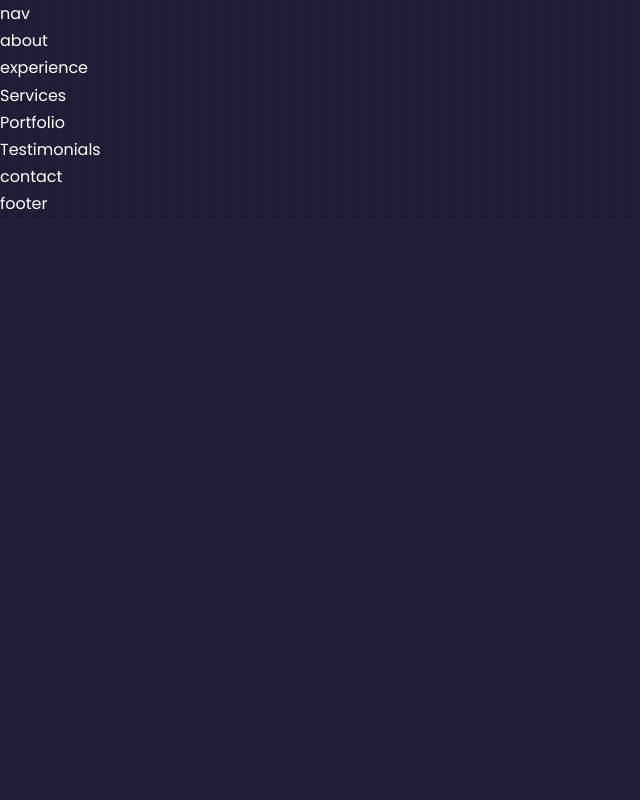
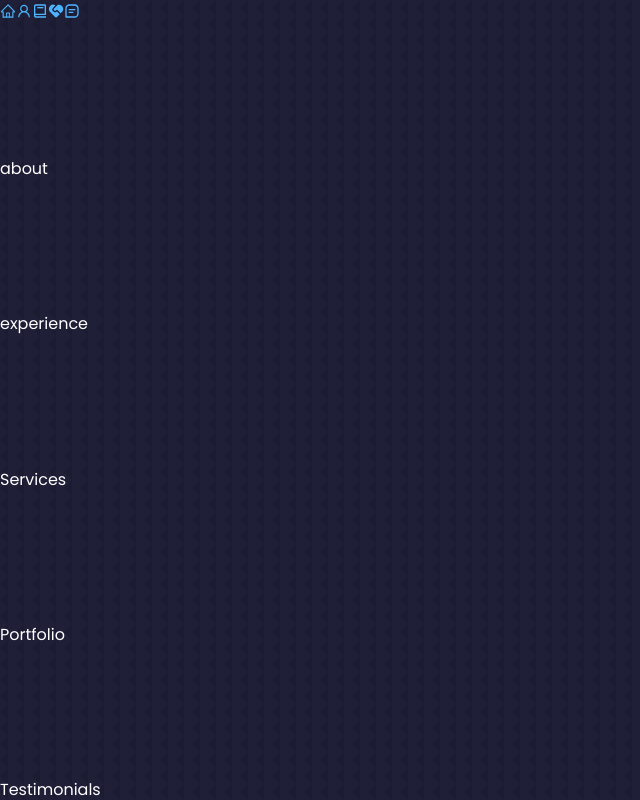
Before and after one commit to nipunakaushan/portfolio-style-01, a React (Create React App) app: page / in a window 1280 px wide. Shown: the part 800-1600 px from the top of the page, without its empty margins (0-640 px from the left). Before the commit the page ends 1018 px from the top, so only its background shows below. Built offline with nearby package versions, Linux system fonts and the light colour scheme.

Commit message:
Floating Nav Component jsx

```diff
--- a/src/components/about/About.jsx
+++ b/src/components/about/About.jsx
@@ -3,7 +3,7 @@
 
 const about = () => {
   return (
-    <div>about</div>
+    <section id='about'>about</section>
   )
 }
 
--- a/src/components/contact/Contact.jsx
+++ b/src/components/contact/Contact.jsx
@@ -3,7 +3,7 @@
 
 const contact = () => {
   return (
-    <div>contact</div>
+    <section id='contact'>contact</section>
   )
 }
 
--- a/src/components/experience/Experience.jsx
+++ b/src/components/experience/Experience.jsx
@@ -3,7 +3,7 @@
 
 const experience = () => {
   return (
-    <div>experience</div>
+    <section id='experience'>experience</section>
   )
 }
 
--- a/src/components/nav/Nav.jsx
+++ b/src/components/nav/Nav.jsx
@@ -1,9 +1,22 @@
 import React from 'react'
 import './nav.css'
-
+import {AiOutlineHome} from 'react-icons/ai'
+import {AiOutlineUser} from 'react-icons/ai'
+import {BiBook} from 'react-icons/bi'
+import {RiServiceFill} from 'react-icons/ri'
+import {BiMessageSquareDetail} from 'react-icons/bi'
 const nav = () => {
   return (
-    <div>nav</div>
+    <nav>
+      <a href='#'><AiOutlineHome /></a>
+      <a href='#about'><AiOutlineUser /></a>
+      <a href='#experience'><BiBook /></a>
+      <a href='#services'><RiServiceFill /></a>
+      <a href='#contact'><BiMessageSquareDetail /></a>
+
+    </nav>
+
+
   )
 }
 
--- a/src/components/portfolio/Portfolio.jsx
+++ b/src/components/portfolio/Portfolio.jsx
@@ -3,7 +3,7 @@
 
 const Portfolio = () => {
   return (
-    <div>Portfolio</div>
+    <section id='portfolio'>Portfolio</section>
   )
 }
 
--- a/src/components/services/Services.jsx
+++ b/src/components/services/Services.jsx
@@ -3,7 +3,7 @@
 
 const Services = () => {
   return (
-    <div>Services</div>
+    <section id='services'>Services</section>
   )
 }
 
--- a/src/components/testimonials/Testimonials.jsx
+++ b/src/components/testimonials/Testimonials.jsx
@@ -3,7 +3,7 @@
 
 const Testimonials = () => {
   return (
-    <div>Testimonials</div>
+    <section id='testimonials'>Testimonials</section>
   )
 }
 
--- a/src/index.css
+++ b/src/index.css
@@ -59,6 +59,7 @@
 
 section {
     margin-top: 8rem;
+    height: 100 vh;
 
 }
 
```
